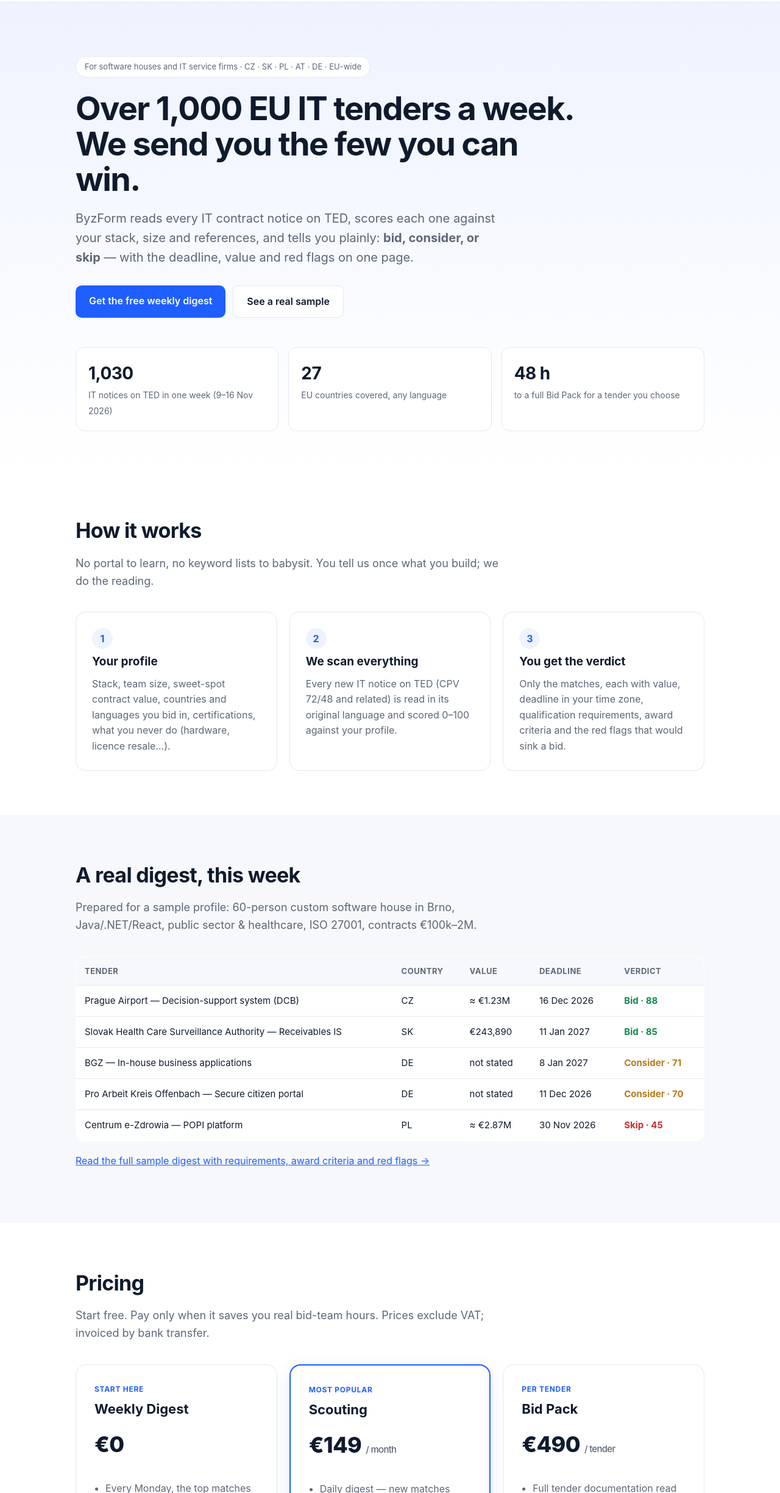
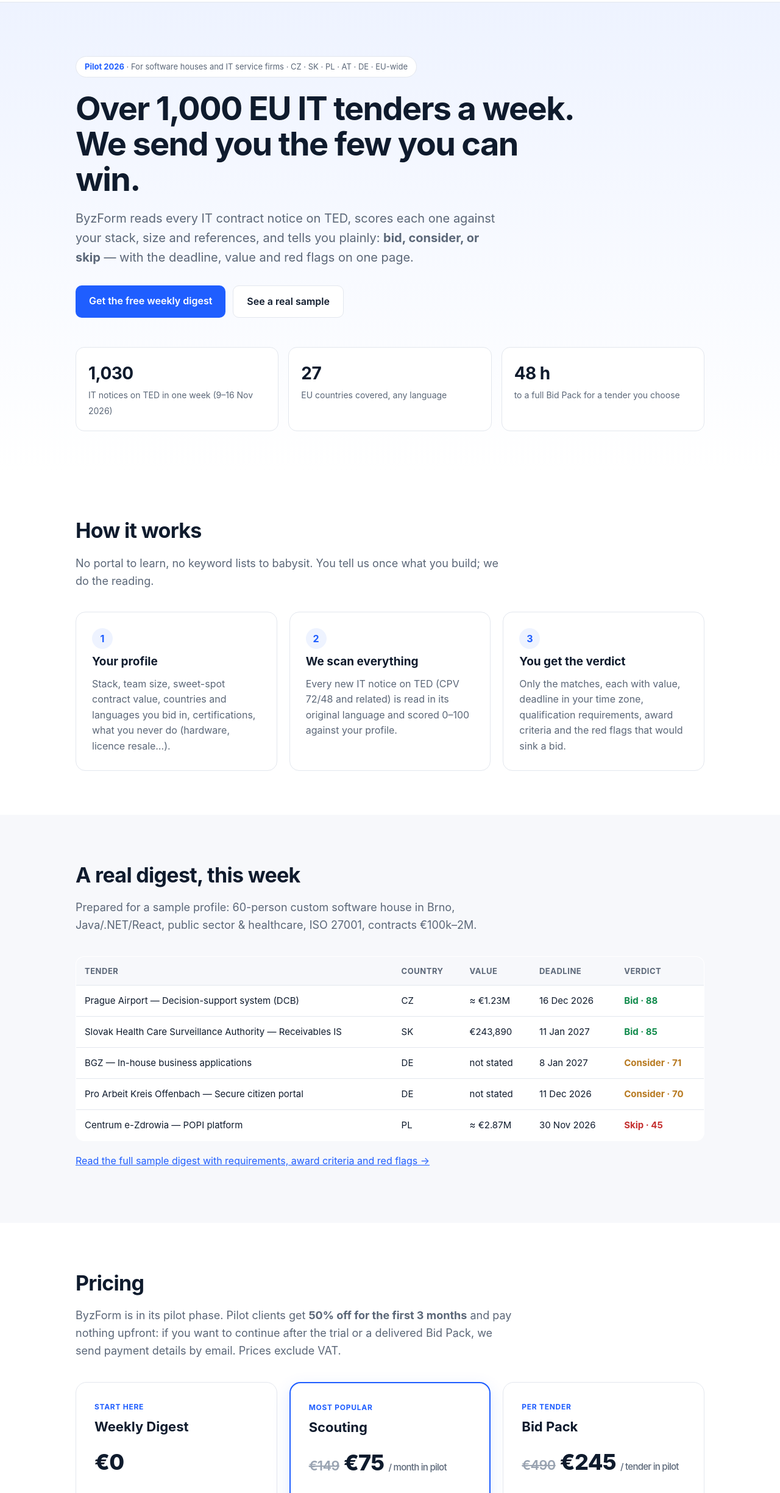
Before and after one commit to TomnakNakatomi/byzform.com, a plain HTML site: page index.html in a window 1280 px wide. Shown: the part 61-2509 px from the top of the page at 61% size. Drawn offline with Linux system fonts and the light colour scheme.

Commit message:
Pilot pricing, terms, privacy

```diff
--- a/index.html
+++ b/index.html
@@ -17,7 +17,7 @@
 </div></header>
 
 <section class="hero"><div class="wrap">
-  <div class="pill">For software houses and IT service firms · CZ · SK · PL · AT · DE · EU-wide</div>
+  <div class="pill"><b style="color:#1f5eff">Pilot 2026</b> · For software houses and IT service firms · CZ · SK · PL · AT · DE · EU-wide</div>
   <h1>Over 1,000 EU IT tenders a week. We send you the few you can win.</h1>
   <p class="lead">ByzForm reads every IT contract notice on TED, scores each one against your stack, size and references, and tells you plainly: <b>bid, consider, or skip</b> — with the deadline, value and red flags on one page.</p>
   <div class="cta-row">
@@ -57,7 +57,7 @@
 
 <section id="pricing"><div class="wrap">
   <h2>Pricing</h2>
-  <p class="sub">Start free. Pay only when it saves you real bid-team hours. Prices exclude VAT; invoiced by bank transfer.</p>
+  <p class="sub">ByzForm is in its pilot phase. Pilot clients get <b>50% off for the first 3 months</b> and pay nothing upfront: if you want to continue after the trial or a delivered Bid Pack, we send payment details by email. Prices exclude VAT.</p>
   <div class="price">
     <div class="plan">
       <div class="tag">Start here</div><h3>Weekly Digest</h3><div class="amt">€0</div>
@@ -65,12 +65,12 @@
       <a class="btn ghost" href="#start">Get it free</a>
     </div>
     <div class="plan hl">
-      <div class="tag">Most popular</div><h3>Scouting</h3><div class="amt">€149 <small>/ month</small></div>
+      <div class="tag">Most popular</div><h3>Scouting</h3><div class="amt"><s style="color:#9aa4b2;font-size:22px;font-weight:600">€149</s> €75 <small>/ month in pilot</small></div>
       <ul><li>Daily digest — new matches within 24 h of publication</li><li>Bid/no-bid brief for every match</li><li>Change notices & deadline extensions tracked</li><li>Up to 3 profiles (e.g. per business unit)</li></ul>
       <a class="btn" href="mailto:byzform@byzform.com?subject=Scouting%20trial&body=Company%20website%3A%0AWhat%20you%20build%3A%0ACountries%20you%20bid%20in%3A">Start a 2-week trial</a>
     </div>
     <div class="plan">
-      <div class="tag">Per tender</div><h3>Bid Pack</h3><div class="amt">€490 <small>/ tender</small></div>
+      <div class="tag">Per tender</div><h3>Bid Pack</h3><div class="amt"><s style="color:#9aa4b2;font-size:22px;font-weight:600">€490</s> €245 <small>/ tender in pilot</small></div>
       <ul><li>Full tender documentation read within 48 h</li><li>Requirements matrix & qualification checklist</li><li>Clarification questions to submit to the buyer</li><li>Draft of the technical part in the tender's language</li></ul>
       <a class="btn ghost" href="mailto:byzform@byzform.com?subject=Bid%20Pack%20request&body=TED%20notice%20number%20or%20link%3A%0ACompany%20website%3A">Order a Bid Pack</a>
     </div>
@@ -83,7 +83,8 @@
   <details><summary>How is this different from a tender alert service?</summary><p>Alerts match keywords and leave you a long list. We read each notice against your actual capabilities and tell you whether it's worth your bid team's time — including the reasons it isn't.</p></details>
   <details><summary>Which languages and countries?</summary><p>All 27 EU countries plus EEA. Notices are read in their original language and summarised in English (or Czech, Slovak, Polish or German on request).</p></details>
   <details><summary>Do you write the whole bid?</summary><p>No. The Bid Pack gives your team a structured head start — requirements, checklist, questions and a draft technical section. Pricing, legal declarations and the final submission stay with you.</p></details>
-  <details><summary>How do I pay?</summary><p>By invoice and bank transfer (EUR). Scouting is billed monthly in advance and can be cancelled any time; a Bid Pack is billed per tender after delivery.</p></details>
+  <details><summary>How do I pay?</summary><p>During the pilot nothing is paid upfront. If you decide to continue after your free trial, or once your Bid Pack is delivered and you are happy with it, we email you the payment details (EUR bank transfer). Scouting can be cancelled any time.</p></details>
+  <details><summary>What does “pilot” mean?</summary><p>ByzForm is new. Pilot clients get the full service at half price for the first 3 months in exchange for honest feedback. We may adjust formats and features as we learn.</p></details>
 </div></section>
 
 <section id="start"><div class="wrap">
@@ -94,6 +95,6 @@
   </div>
 </div></section>
 
-<footer><div class="wrap">© 2026 ByzForm · <a href="mailto:byzform@byzform.com">byzform@byzform.com</a> · Tender data © European Union, TED, reused under the EU open data policy.</div></footer>
+<footer><div class="wrap">© 2026 Team ByzForm · <a href="mailto:byzform@byzform.com">byzform@byzform.com</a> · <a href="terms.html">Terms</a> · <a href="privacy.html">Privacy</a> · Tender data © European Union, TED, reused under the EU open data policy.</div></footer>
 </body>
 </html>
```
